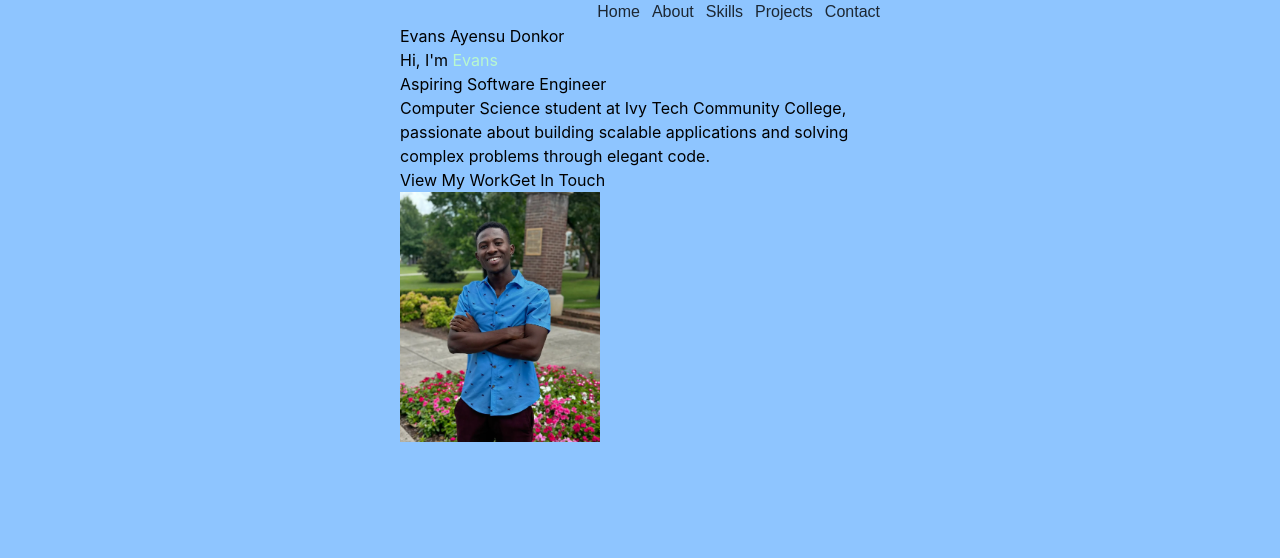
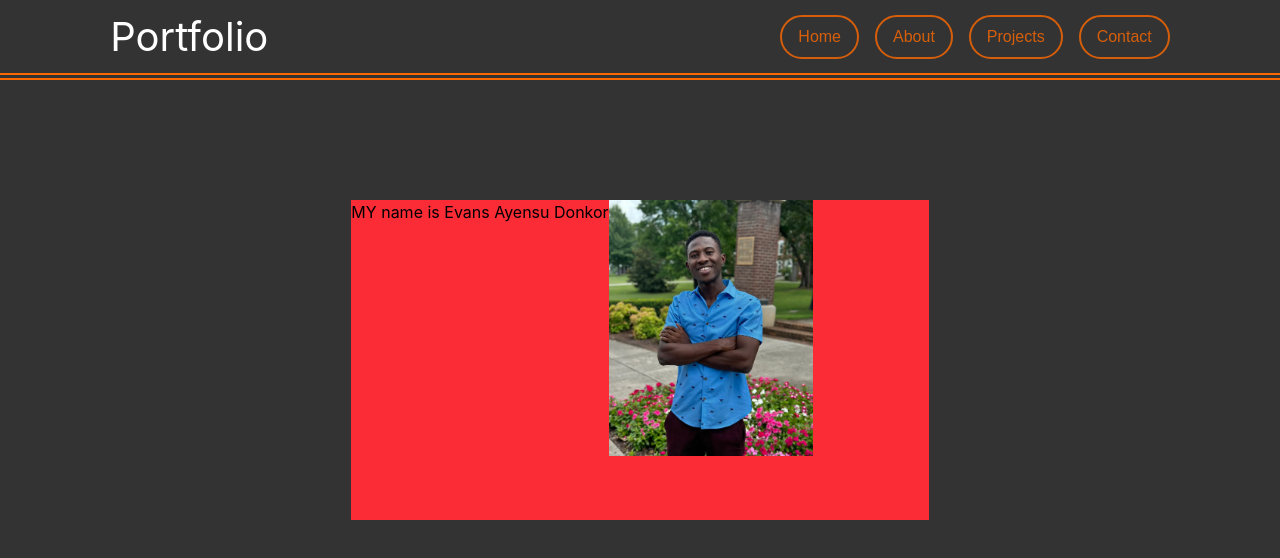
Before and after one commit to evayedon/portfolio, a React (Vite) app: page / in a window 1280 px wide. Shown: the top 558 px of the page. Built offline with nearby package versions, Linux system fonts and the light colour scheme.

Commit message:
update dependencies and improve component structure

```diff
--- a/package.json
+++ b/package.json
@@ -12,7 +12,6 @@
   "dependencies": {
     "@tailwindcss/vite": "^4.2.1",
     "react": "^19.2.0",
-    "react-dom": "^19.2.0",
     "tailwindcss": "^4.2.1"
   },
   "devDependencies": {
@@ -25,6 +24,7 @@
     "eslint-plugin-react-hooks": "^7.0.1",
     "eslint-plugin-react-refresh": "^0.4.24",
     "globals": "^16.5.0",
+    "react-dom": "^19.2.4",
     "typescript": "~5.9.3",
     "typescript-eslint": "^8.48.0",
     "vite": "^7.3.1"
--- a/src/App.tsx
+++ b/src/App.tsx
@@ -1,17 +1,15 @@
 import Navigation from "./components/navigation";
 import Profile from "./components/profile";
-
 
 function App() {
   return (
     <>
-      <div className="flex flex-col content-center bg-blue-300 min-h-screen max-w-screen content-box pr-100 pl-100">
-        <Navigation/>
+      <div className=" flex flex-col bg-[#333333] h-screen items-center gap-y-30">
+          <Navigation />
+
         <Profile />
       </div>
-
     </>
-
   );
 }
 
--- a/src/components/navigation.tsx
+++ b/src/components/navigation.tsx
@@ -1,27 +1,33 @@
+const nav = [
+  { navbar: "#Home", abt: "Home" },
+  { navbar: "#About", abt: "About" },
+  { navbar: "#projects", abt: "Projects" },
+  { navbar: "#contant", abt: "Contact" },
+];
+
 function Navigation() {
   return (
     <>
+      <div className=" flex relative items-center justify-center space-x-[40%] border-double border-b-7 h-20  w-screen border-orange-500 ">
+        <h1 className="text-[40px] text-white">Portfolio</h1>
+
         <nav>
-        <div className="text-[16px] text-black font-['Inter:Medium',sans-serif] font-medium">
-          <ul className="flex-shrink cursor-pointer flex  relative size-full k gap-3 place-content-end">
-            <li>
-              <a href="#home" className="hover:text-blue-400 opacity-80">Home</a>
+          <div className="flex place-end text-[16px] text-orange-500 font-['Inter:Medium',sans-serif] font-medium">
+            <ul className="flex-shrink cursor-pointer flex  relative gap-4 place-content-end">
+              {nav.map((navi, index) => (
+                <li
+                  key={index}
+                  className=" hover:text-blue-400 opacity-80 border-[2.5px] py-2 px-4 rounded-3xl transition-y-7 duration-300"
+                >
+                  <a href={navi.navbar} className="">
+                    {navi.abt}
+                  </a>
                 </li>
-            <li>
-              <a href="#about" className="hover:text-blue-400 opacity-80">About</a>
-            </li>
-            <li>
-              <a href="#skills" className="hover:text-blue-400 opacity-80">Skills</a>
-            </li>
-            <li>
-              <a href="#projects" className="hover:text-blue-400 opacity-80">Projects</a>
-            </li>
-            <li>
-              <a href="#contact" className="hover:text-blue-400 opacity-80">Contact</a>
-            </li>
+              ))}
             </ul>
           </div>
         </nav>
+      </div>
     </>
   );
 }
--- a/src/components/profile.tsx
+++ b/src/components/profile.tsx
@@ -2,41 +2,15 @@ import profileImg from "../assets/profile.jpg";
 
 function profile() {
     return(
-        <>
-            <section id="home" className="">
-            <div className="">
-                <div className="-">
-                <h1>
-                    <div className="">Evans Ayensu Donkor</div>
-                    Hi, I'm <span className="text-green-200">Evans</span>
-                </h1>
-                <p className="">Aspiring Software Engineer</p>
-                <p className="">
-                    Computer Science student at Ivy Tech Community College,
-                    passionate about building scalable applications and solving
-                    complex problems through elegant code.
-                </p>
-                <div className="">
-                    <a href="#projects" className="">
-                    View My Work
-                    </a>
-                    <a href="#contact" className="">
-                    Get In Touch
-                    </a>
-                </div>
-                </div>
-            </div>
-            <div className="">
-                <div className=""></div>
-                <img
-                src={profileImg}
-                className=""
-                alt="profile picture"
-                width="200"
-                />
-            </div>
-        </section>
-        </>
+    <>
+    <div className="flex space-between bg-red-500 ">
+        <div> MY name is Evans Ayensu Donkor </div>
+        <div className="items-end rounded-[50%] h-80 w-80" >
+        <img src={profileImg} className="h-[80%]  object-fill bg-green-500 "></img>
+        </div>
+    </div>
+
+    </>
     );
 }
 
```
Also changed, not shown: 1 other file (tests, documents, lock files or other folders). Lines whose indentation alone changed are shown as unchanged.
